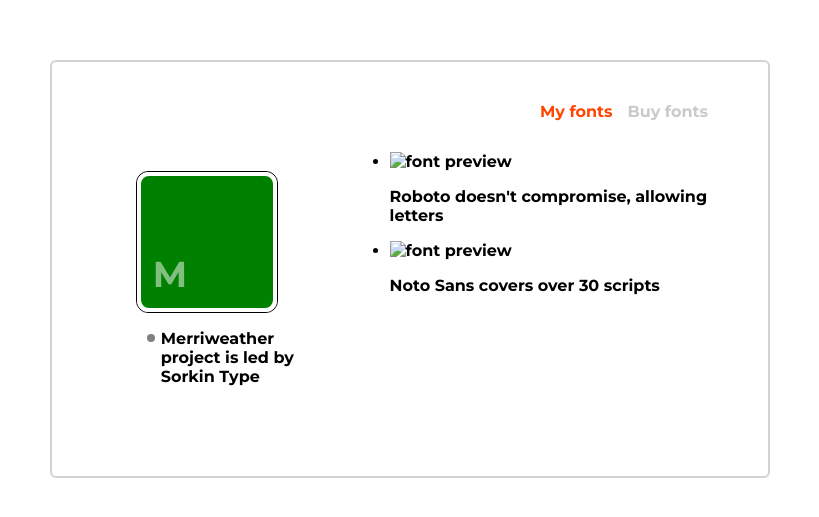
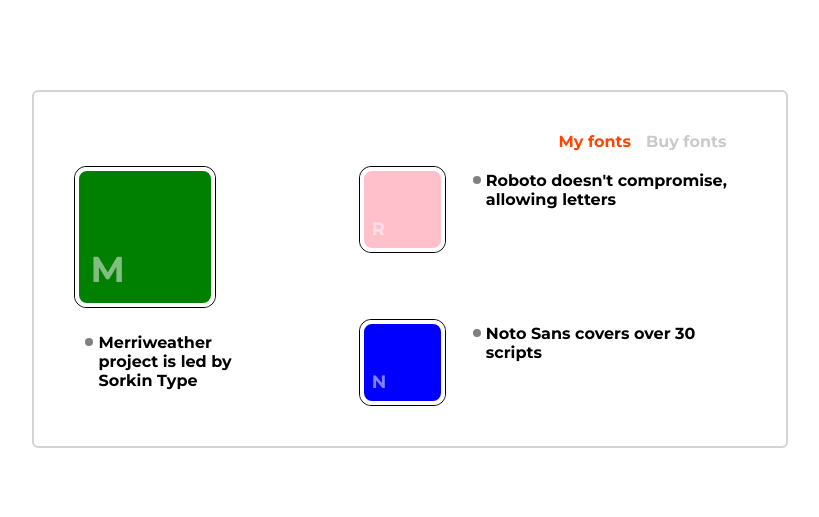
Before and after one commit to rkorupaev/Indrivo, a plain HTML site: page index.html in a window 1280 px wide. Shown: the part 139-656 px from the top of the page, without its empty margins (230-1049 px from the left). Drawn offline with Linux system fonts and the light colour scheme.

Commit message:
styles done

```diff
--- a/index.html
+++ b/index.html
@@ -35,14 +35,22 @@
                 <li class="font-list__item">
                     <label class="font-list__item-label">
                         <input type="radio" name="font" class="font-list__item-input">
-                        <img src="#some-src" alt="font preview" class="font-list__item-image">
+                        <div class="font-list__imagelike-wrapper">
+                            <div class="font-list__imagelike-block font-list__imagelike-block--pink">
+                                <p class="font-list__imagelike-letter">R</p>
+                            </div>
+                        </div>
                         <p class="font-list__item-text">Roboto doesn't compromise, allowing letters</p>
                     </label>
                 </li>
                 <li class="font-list__item">
                     <label class="font-list__item-label">
                         <input type="radio" name="font" class="font-list__item-input">
-                        <img src="#some-src" alt="font preview" class="font-list__item-image">
+                        <div class="font-list__imagelike-wrapper">
+                            <div class="font-list__imagelike-block font-list__imagelike-block--blue">
+                                <p class="font-list__imagelike-letter">N</p>
+                            </div>
+                        </div>
                         <p class="font-list__item-text">Noto Sans covers over 30 scripts</p>
                     </label>
                 </li>
@@ -55,5 +63,4 @@
 </div>
 
 </body>
-
 </html>
--- a/styles.css
+++ b/styles.css
@@ -73,17 +73,14 @@
 
 .highlighted-font {
     display: flex;
-    align-items: center;
-    justify-content: center;
     flex-direction: column;
     height: 100%;
-    min-height: 300px;
-    width: 45%;
+    width: 55%;
 }
 
 .highlighted-font__label {
-    padding: 25px;
     width: 170px;
+    transition-duration: 0.3s;
 }
 
 .highlighted-font__imagelike-wrapper {
@@ -111,6 +108,7 @@
 }
 
 .highlighted-font__text {
+    margin-top: 25px;
     padding-left: 25px;
     position: relative;
 }
@@ -131,3 +129,79 @@
 .highlighted-font__input {
     display: none;
 }
+
+.font-list {
+    list-style: none;
+    padding: 0;
+    margin: 0;
+    justify-content: space-between;
+}
+
+.font-list__item-label {
+    display: flex;
+    transition-duration: 0.3s;
+}
+
+.font-list__imagelike-wrapper {
+    margin-right: 20px;
+    border: 1px solid black;
+    border-radius: 12px;
+    width: 85px;
+    min-width: 85px;
+    height: 85px;
+}
+
+.font-list__imagelike-block {
+    display: flex;
+    align-items: flex-end;
+    height: 61px;
+    border: 4px white solid;
+    padding: 8px;
+    border-radius: 12px;
+}
+
+.font-list__imagelike-letter {
+    margin: 0;
+    font-size: 18px;
+    opacity: 0.5;
+    color: white;
+}
+
+.font-list__imagelike-block--pink {
+    background-color: pink;
+}
+
+.font-list__imagelike-block--blue {
+    background-color: blue;
+}
+
+.font-list__item-text {
+    position: relative;
+    margin: 0;
+    margin-top: 5px;
+    padding-left: 20px;
+}
+
+.font-list__item-text:before {
+    position: absolute;
+    content: "";
+    display: block;
+    width: 8px;
+    height: 8px;
+    top: 5px;
+    left: 7px;
+    background-color: gray;
+    border-radius: 50px;
+}
+
+.font-list__item-label input:checked ~ .font-list__imagelike-wrapper,
+.font-list__item-label input:checked ~ .font-list__item-text,
+.highlighted-font__label input:checked ~ .highlighted-font__imagelike-wrapper,
+.highlighted-font__label input:checked ~ .highlighted-font__text{
+    opacity: 0.5;
+}
+
+.font-list__item-label:hover,
+.highlighted-font__label:hover {
+    opacity: 0.7;
+}
```
